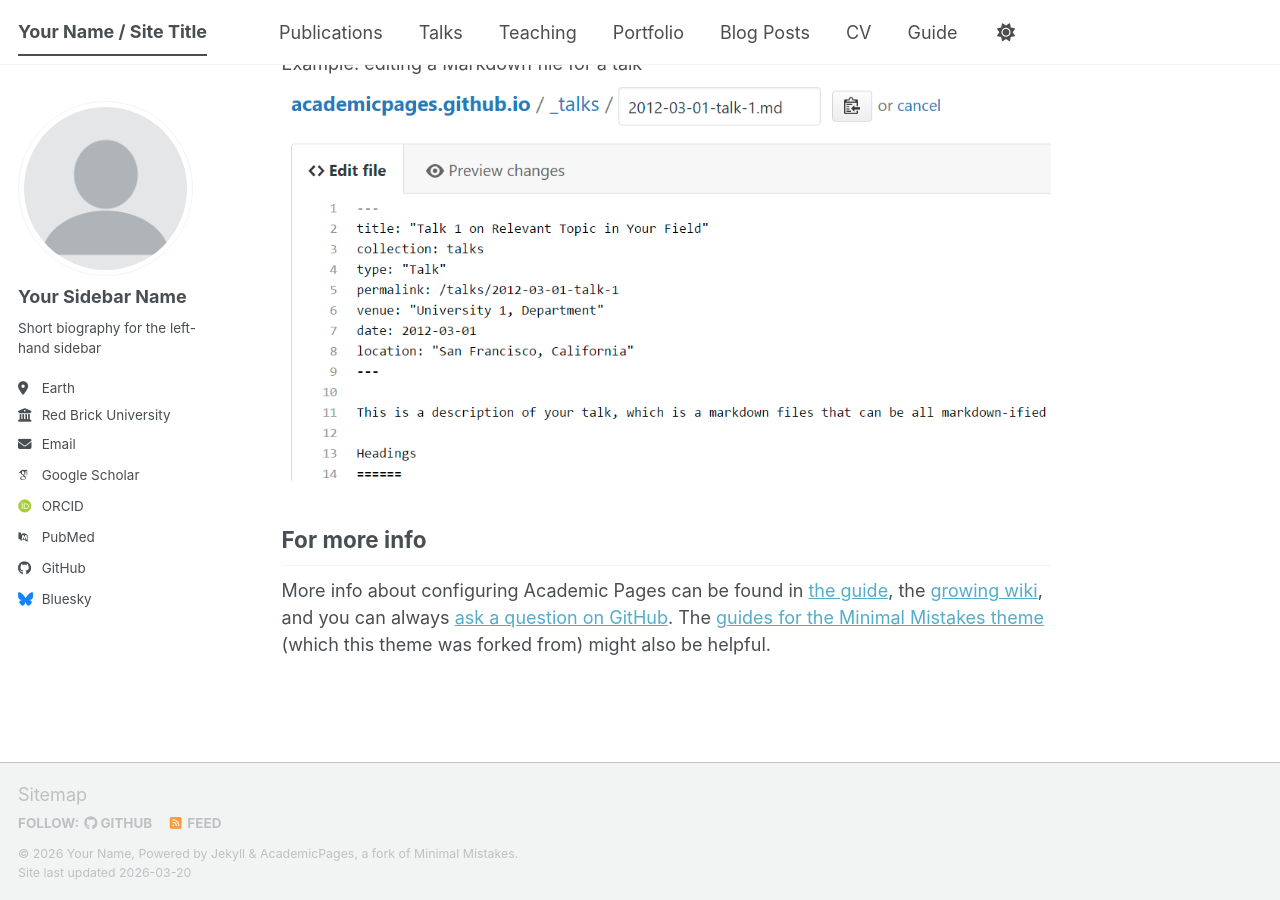
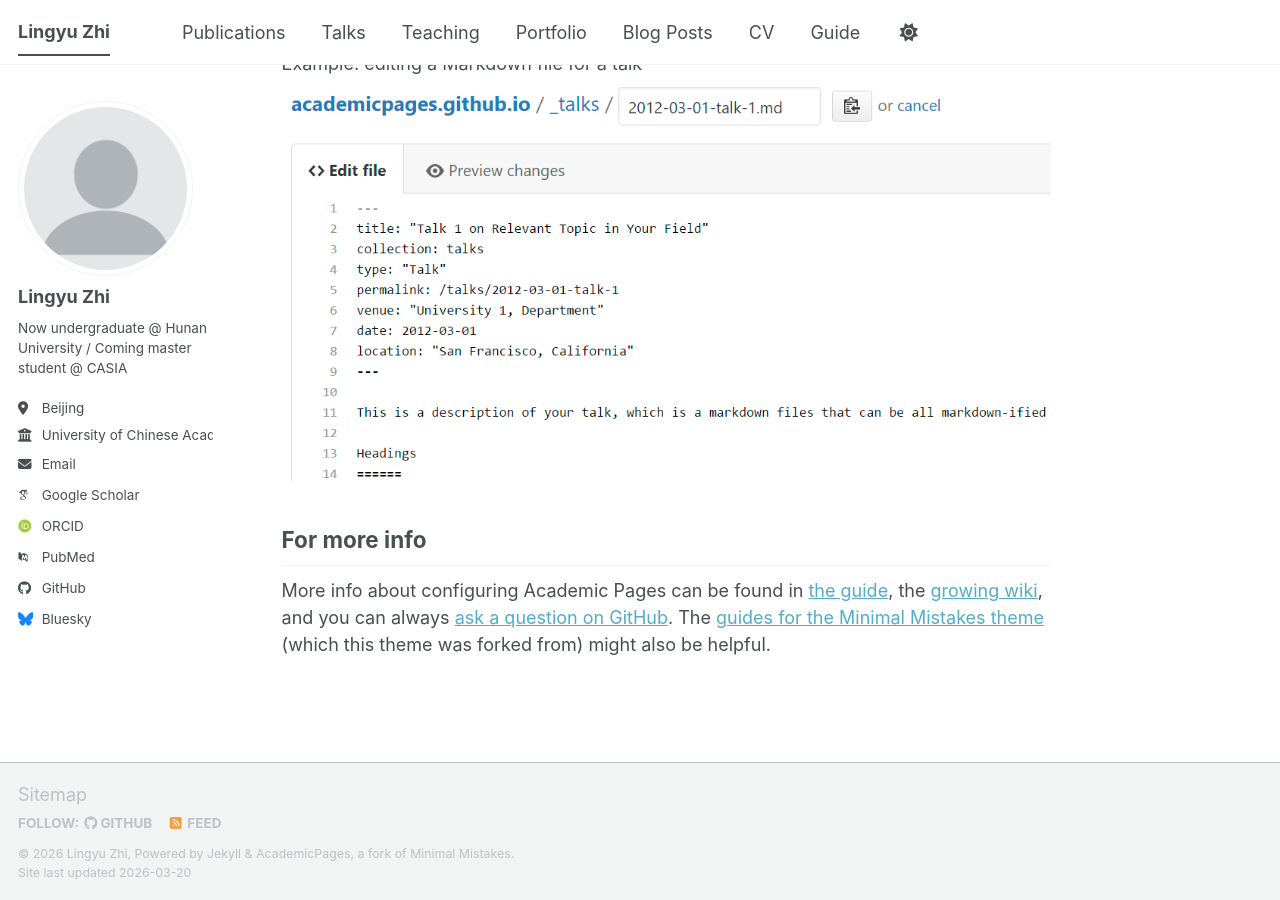
Before and after one commit to LingyuZhi/lingyuzhi.github.io, a Jekyll site: the page built from _pages/about.md, in a window 1280 px wide and 900 px high, scrolled down 2720 px. Built offline with Jekyll 4.4.1, drawn with Linux system fonts in a browser that asks for light colours; some web fonts are replaced; a script bundle is joined from its source files by our own code; library files that are not in the unit come from our copies.

Commit message:
docs: Modify site title and author details in config
Updated personal information in the site configuration.

```diff
--- a/_config.yml
+++ b/_config.yml
@@ -9,14 +9,14 @@
 # Basic Site Settings
 locale                   : "en-US"
 site_theme               : "default" # The available themes options are "default", "air", "sunrise", "mint", "dirt" and "contrast"
-title                    : "Your Name / Site Title"
+title                    : "Lingyu Zhi"
 title_separator          : "-"
-name                     : &name "Your Name"
-description              : &description "Your Name's academic portfolio"   # Update this with a general description of your site, this is the default if not overridden by a page
-url                      : https://academicpages.github.io # The base hostname & protocol for your site e.g. "https://[your GitHub username].github.io",
+name                     : &name "Lingyu Zhi"
+description              : &description "Lingyu Zhi's academic homepage"   # Update this with a general description of your site, this is the default if not overridden by a page
+url                      : https://lingyuzhi.github.io # The base hostname & protocol for your site e.g. "https://[your GitHub username].github.io",
                                                            # or if you already have some other page hosted on Github then use "https://[your GitHub username].github.io/[Your Repo Name]"
 baseurl                  : "" # the subpath of your site, e.g. "/blog"
-repository               : "academicpages/academicpages.github.io"
+repository               : "LingyuZhi/lingyuzhi.github.io"
 
 # Site Author - The following control what appear as part of the author content on the side bar.
 #               If a field is blank the icon and link will not appear, otherwise it will be shown.
@@ -24,13 +24,13 @@
 author:
   # Biographic information
   avatar           : "profile.png"
-  name             : "Your Sidebar Name"
+  name             : "Lingyu Zhi"
   pronouns         : # example: "she/her"
-  bio              : "Short biography for the left-hand sidebar"
-  location         : "Earth"
-  employer         : "Red Brick University"
+  bio              : "Now undergraduate @ Hunan University / Coming master student @ CASIA"
+  location         : "Beijing"
+  employer         : "University of Chinese Academy of Sciences"
   uri              : # URL
-  email            : "none@example.org"
+  email            : "lingyuzhi332@gmail.com"
 
   # Academic websites
   academia         : # URL
@@ -51,7 +51,7 @@
   bitbucket        : # Username - Update with your username on the site
   codepen          : # Username
   dribbble         : # Username
-  github           : "academicpages"
+  github           : "LingyuZhi"
   kaggle           : # Username
   stackoverflow    : # User number or user number and name (i.e., use "1" or "1/jeff-atwood")
 
```
